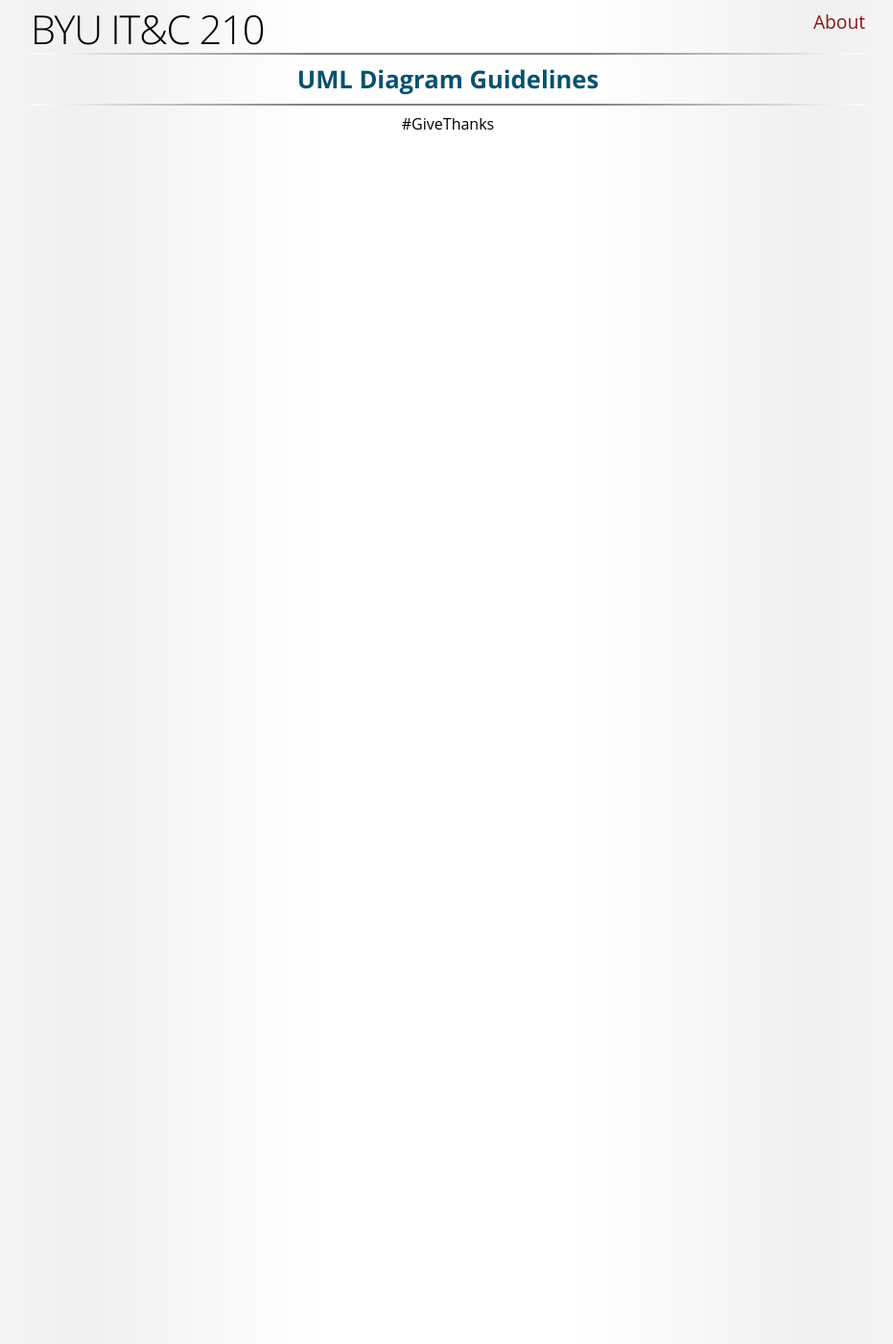
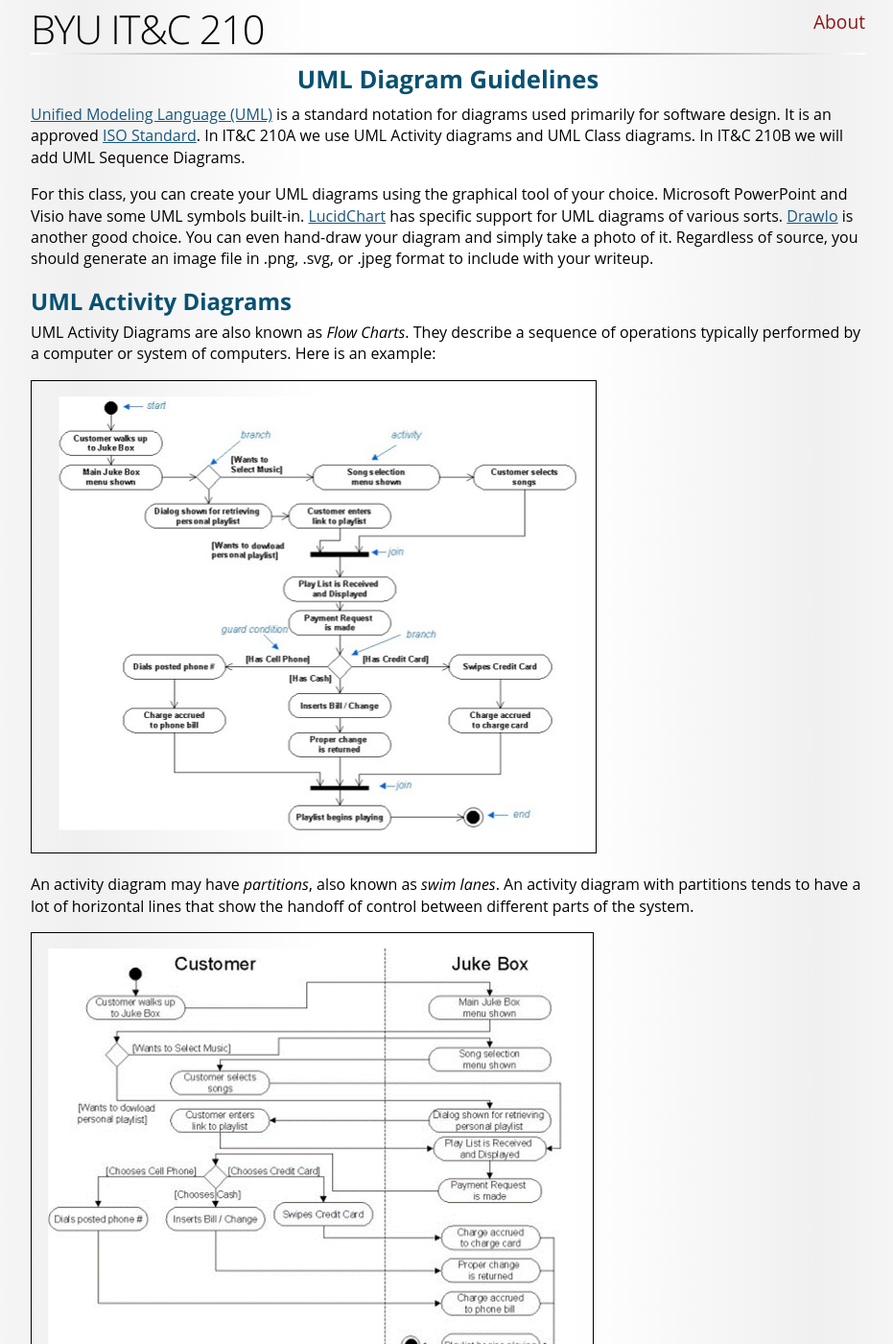
Before and after one commit to BYU-ITC-210/BYU-ITC-210.github.io, a Jekyll site: the page built from UMLDiagrams.md, in a window 1280 px wide and 1400 px high. Shown: the whole window at 96% size, without its empty margins (173-1104 px from the left). Built offline with Jekyll 4.4.1, drawn with Linux system fonts in a browser that asks for light colours; some web fonts are replaced; some of the changed text lies outside the part shown.

Commit message:
UML Diagram Support

```diff
--- a/UMLDiagrams.md
+++ b/UMLDiagrams.md
@@ -1,3 +1,38 @@
 ---
 title: UML Diagram Guidelines
 ---
+[Unified Modeling Language (UML)](https://en.wikipedia.org/wiki/Unified_Modeling_Language) is a standard notation for diagrams used primarily for software design. It is an approved [ISO Standard](https://www.iso.org/). In IT&C 210A we use UML Activity diagrams and UML Class diagrams. In IT&C 210B we will add UML Sequence Diagrams.
+
+For this class, you can create your UML diagrams using the graphical tool of your choice. Microsoft PowerPoint and Visio have some UML symbols built-in. [LucidChart](https://www.lucidchart.com/) has specific support for UML diagrams of various sorts. [DrawIo](https://www.drawio.com/) is another good choice. You can even hand-draw your diagram and simply take a photo of it. Regardless of source, you should generate an image file in .png, .svg, or .jpeg format to include with your writeup.
+
+## UML Activity Diagrams
+UML Activity Diagrams are also known as *Flow Charts*. They describe a sequence of operations typically performed by a computer or system of computers. Here is an example:
+
+![Activity Diagram](images/UmlActivity.png){: style="padding: 1em; border: 1px solid black; max-width: 100%;"}
+
+An activity diagram may have *partitions*, also known as *swim lanes*. An activity diagram with partitions tends to have a lot of horizontal lines that show the handoff of control between different parts of the system.
+
+![Activity Diagram](images/UmlActivityWithPartitions.png){: style="padding: 1em; border: 1px solid black; max-width: 100%;"}
+
+Here is a good [Activity Diagram Tutorial](https://www.lucidchart.com/pages/uml-activity-diagram).
+
+## UML Class Diagrams
+UML Class Diagrams are like Entity-Relationship Diagrams (ERD) used in data modeling with the enhancement that Class Diagrams can represent inheritance and can include methods in addition to data elements. It is not necessary for your Class Diagrams to include inheritance or methods.
+
+Class Diagrams represent entities such as records in a database. They show the properties (a.k.a "fields") within those entities. And they show the relationships between entities.
+
+Here is a simple example that *does* include both methods and inheritance:
+
+![Class Diagram](images/UmlClass.png){: style="padding: 1em; border: 1px solid black; max-width: 100%;"}
+
+Here is a good [Class Diagram Tutorial](https://www.lucidchart.com/pages/uml-class-diagram).
+
+## UML Sequence Diagrams
+
+A UML Sequence Diagram shows a series of messages passed between *actors* in a system. They are particularly useful to describe protocols where servers communicate between each other.
+
+Here is an example of a sequence diagram:
+
+![Sequence Diagram](images/UmlSequence.png){: style="padding: 1em; border: 1px solid black; max-width: 100%;"}
+
+And here is a [Sequence Diagram Tutorial](https://www.lucidchart.com/pages/uml-sequence-diagram).
```
Also changed, not shown: LabWriteupInstructions.md (+1 -1 lines), images/UmlActivity.png (added), images/UmlActivityWithPartitions.png (added), images/UmlClass.png (added), images/UmlHierarchy.png (added), images/UmlSequence.png (added).
